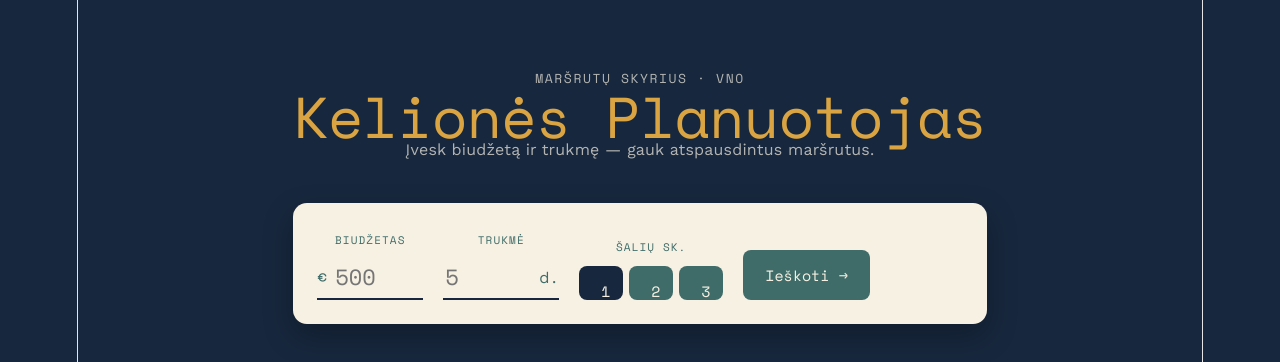
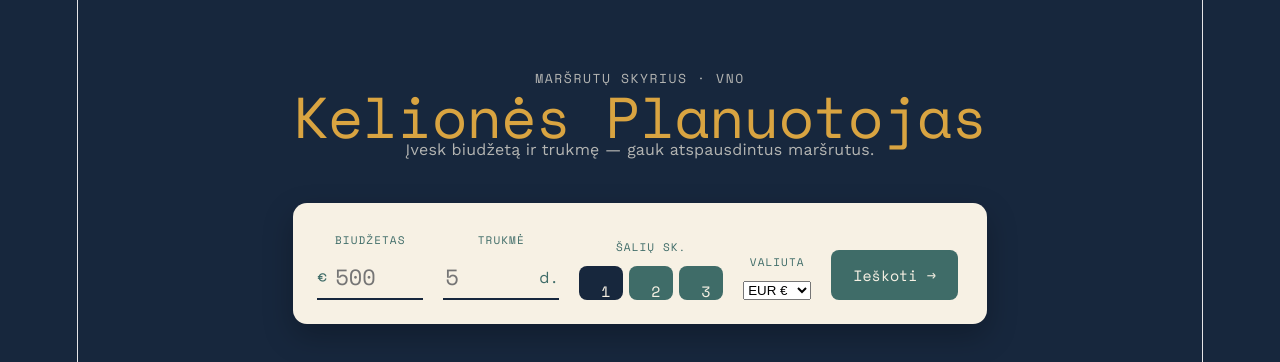
Before and after one commit to vytautemartiit/trip-planner, a React app in the folder frontend/: page / in a window 1280 px wide. Shown: the top 362 px of the page. Built offline with nearby package versions, Linux system fonts and the light colour scheme; the HTML template or start-up script is replaced by a standard one.

Commit message:
Implement currency formatting and selection
Added currency formatting functionality and currency selection dropdown.

```diff
--- a/frontend/src/App.jsx
+++ b/frontend/src/App.jsx
@@ -6,14 +6,20 @@ const getCode = (name) => {
   return clean.slice(0, 3)
 }
 
+const symbols = { EUR: '€', USD: '$', GBP: '£', PLN: 'zł', CZK: 'Kč' }
+const formatPrice = (trip, currency) => {
+  const amount = currency === 'EUR' ? trip.total_cost : trip.total_cost_converted
+  return `${amount}${symbols[currency] || currency}`
+}
+
 function App() {
   const [budget, setBudget] = useState('')
   const [days, setDays] = useState('')
   const [countries, setCountries] = useState(1)
+  const [currency, setCurrency] = useState('EUR')
   const [results, setResults] = useState([])
   const [loading, setLoading] = useState(false)
   const [searched, setSearched] = useState(false)
-  const [currency, setCurrency] = useState('EUR')
 
   const BASE_URL = 'https://orange-parakeet-4qqqgxq5x4pqhjp64-8000.app.github.dev'
 
@@ -84,6 +90,20 @@ function App() {
             ))}
           </div>
         </div>
+        <div className="field">
+          <label>Valiuta</label>
+          <select
+            className="currency-select"
+            value={currency}
+            onChange={(e) => setCurrency(e.target.value)}
+          >
+            <option value="EUR">EUR €</option>
+            <option value="USD">USD $</option>
+            <option value="GBP">GBP £</option>
+            <option value="PLN">PLN zł</option>
+            <option value="CZK">CZK Kč</option>
+          </select>
+        </div>
         <button onClick={handleSearch} disabled={loading}>
           {loading ? 'Ieškoma…' : 'Ieškoti →'}
         </button>
@@ -118,7 +138,7 @@ function App() {
                 <div className="ticket-bottom">
                   <div className="price-block">
                     <span className="price-label">Iš viso</span>
-                    <span className="price">{trip.total_cost}€</span>
+                    <span className="price">{formatPrice(trip, currency)}</span>
                   </div>
                   <div className="breakdown">
                     <span>Skrydis {trip.flight_cost}€</span>
@@ -155,7 +175,7 @@ function App() {
                 <div className="ticket-bottom">
                   <div className="price-block">
                     <span className="price-label">Iš viso</span>
-                    <span className="price">{trip.total_cost}€</span>
+                    <span className="price">{formatPrice(trip, currency)}</span>
                   </div>
                   <div className="breakdown">
                     {trip.breakdown.map((b, i) => (
```
